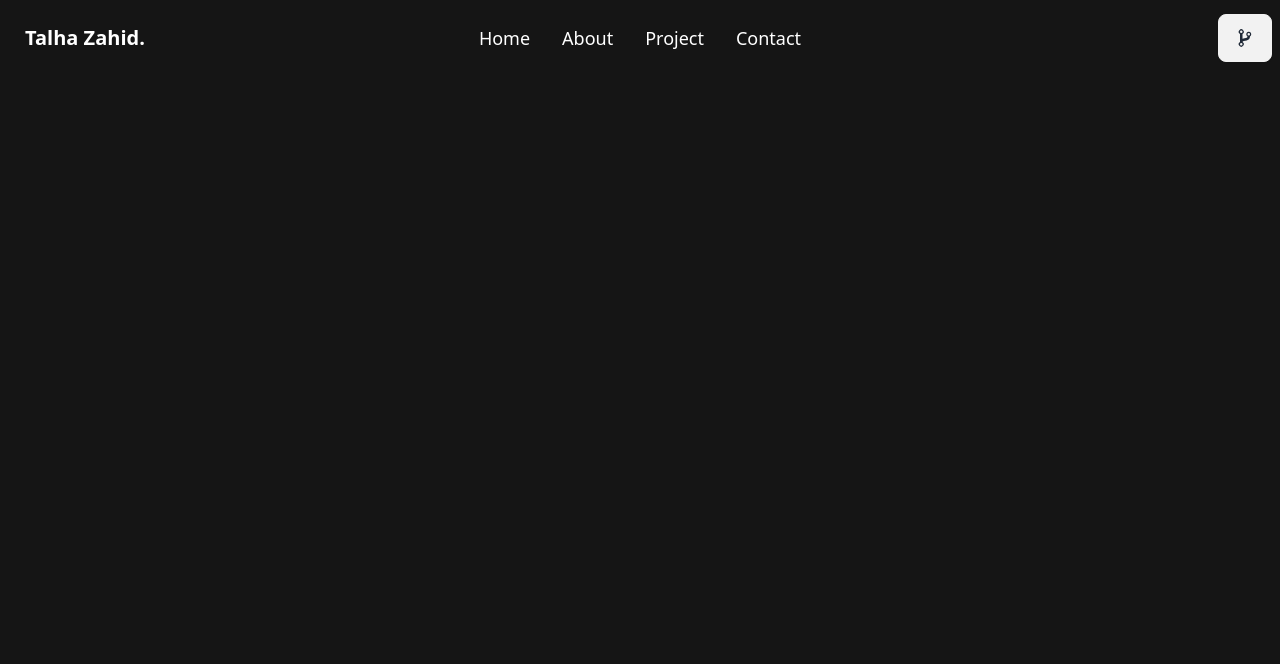
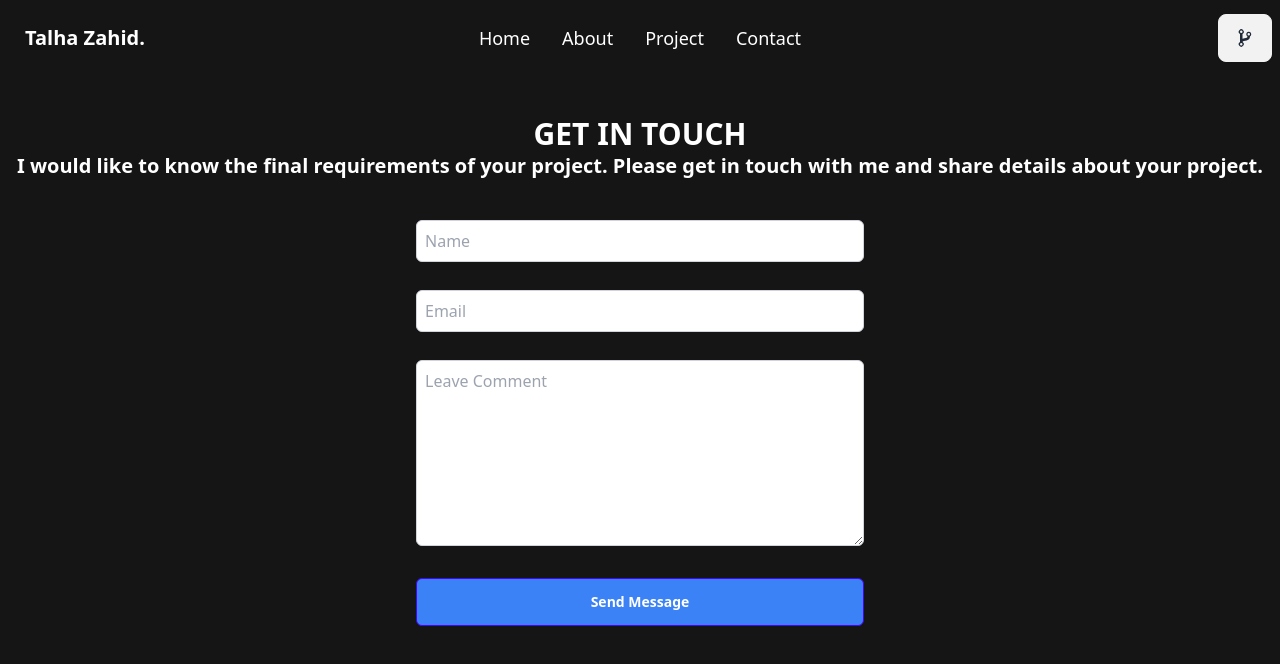
Before and after one commit to talhahzahid/Personal-Portfolio, a React (Vite) app: page /contact in a window 1280 px wide. Shown: the top 664 px of the page. Built offline with nearby package versions, Linux system fonts and the light colour scheme.

Commit message:
Portfolio

```diff
--- a/src/Pages/About.jsx
+++ b/src/Pages/About.jsx
@@ -6,6 +6,18 @@ import { RiTailwindCssFill } from "react-icons/ri";
 import { FaBootstrap } from "react-icons/fa";
 import { GrJs } from "react-icons/gr";
 import { GrReactjs } from "react-icons/gr";
+import { DiNodejs } from "react-icons/di";
+import { SiExpress } from "react-icons/si";
+import { DiMongodb } from "react-icons/di";
+import { FaGitAlt } from "react-icons/fa";
+import { SiDaisyui } from "react-icons/si";
+import { SiAntdesign } from "react-icons/si";
+
+
+
+
+
+
 
 
 
@@ -13,10 +25,10 @@ import { GrReactjs } from "react-icons/gr";
 
 const About = () => {
   return (
-    <div className='bg-[#151515] text-white h-[200vh]'>
+    <div className='bg-[#151515] text-white h-full'>
 
       {/* Introduction myself start */}
-      <div className='flex justify-around flex-wrap items-center pt-[4rem]'>
+      <div className='flex justify-around flex-wrap items-center pt-[4rem] text-center container '>
         <div className='font-semibold'>
           <h1 className='text-center text-3xl'>Know Who <span className='text-[#0e98ba]'>I'M</span> </h1>
           <h2 className='text-2xl mt-4'>
@@ -36,35 +48,56 @@ const About = () => {
 
 
       {/* Skill section started */}
-
       <h1 className='text-3xl text-center mt-7'>Professional Skillset</h1>
-
       <div className='flex justify-center items-center flex-wrap gap-10 first text-[7rem] mt-10'>
-        <div className='border p-4 rounded-sm border-[#0e98ba]'>
+        <div className="border border-[#0e98ba] p-4 rounded-sm transition-transform duration-300 hover:scale-105 hover:bg-[#0066b2] focus-visible:scale-105 focus-visible:bg-[#e0f7fa] cursor-pointer">
           <h1><FaHtml5 /></h1>
         </div>
-        <div className='border p-4 rounded-sm border-[#0e98ba]'>
+        <div className="border border-[#0e98ba] p-4 rounded-sm transition-transform duration-300 hover:scale-105 hover:bg-[#0066b2] focus-visible:scale-105 focus-visible:bg-[#e0f7fa] cursor-pointer">
           <h1><FaCss3Alt /></h1>
         </div>
-        <div className='border p-4 rounded-sm border-[#0e98ba]'>
+        <div className="border border-[#0e98ba] p-4 rounded-sm transition-transform duration-300 hover:scale-105 hover:bg-[#0066b2] focus-visible:scale-105 focus-visible:bg-[#e0f7fa] cursor-pointer">
           <h1> <RiTailwindCssFill /></h1>
         </div>
-        <div className='border p-4 rounded-sm border-[#0e98ba]'>
+        <div className="border border-[#0e98ba] p-4 rounded-sm transition-transform duration-300 hover:scale-105 hover:bg-[#0066b2] focus-visible:scale-105 focus-visible:bg-[#e0f7fa] cursor-pointer">
           <h1><FaBootstrap /></h1>
         </div>
-        <div className='border p-4 rounded-sm border-[#0e98ba]'>
+        <div className="border border-[#0e98ba] p-4 rounded-sm transition-transform duration-300 hover:scale-105 hover:bg-[#0066b2] focus-visible:scale-105 focus-visible:bg-[#e0f7fa] cursor-pointer">
           <h1><GrJs /></h1>
         </div>
       </div>
+      <div className='flex justify-center items-center flex-wrap gap-10 first text-[7rem] mt-10'>
+        <div className="border border-[#0e98ba] p-4 rounded-sm transition-transform duration-300 hover:scale-105 hover:bg-[#0066b2] focus-visible:scale-105 focus-visible:bg-[#e0f7fa] cursor-pointer">
+          <h1><GrReactjs /></h1>
+        </div>
+        <div className="border border-[#0e98ba] p-4 rounded-sm transition-transform duration-300 hover:scale-105 hover:bg-[#0066b2] focus-visible:scale-105 focus-visible:bg-[#e0f7fa] cursor-pointer">
+          <h1><DiNodejs /></h1>
+        </div>
+        <div className="border border-[#0e98ba] p-4 rounded-sm transition-transform duration-300 hover:scale-105 hover:bg-[#0066b2] focus-visible:scale-105 focus-visible:bg-[#e0f7fa] cursor-pointer">
+          <h1> <SiExpress /></h1>
+        </div>
+        <div className="border border-[#0e98ba] p-4 rounded-sm transition-transform duration-300 hover:scale-105 hover:bg-[#0066b2] focus-visible:scale-105 focus-visible:bg-[#e0f7fa] cursor-pointer">
+          <h1><DiMongodb /></h1>
+        </div>
+        <div className="border border-[#0e98ba] p-4 rounded-sm transition-transform duration-300 hover:scale-105 hover:bg-[#0066b2] focus-visible:scale-105 focus-visible:bg-[#e0f7fa] cursor-pointer">
+          <h1><FaGitAlt /></h1>
+        </div>
+      </div>
+      <div className='flex justify-center items-center flex-wrap gap-10 first text-[7rem] mt-10 pb-20'>
+        <div className="border border-[#0e98ba] p-4 rounded-sm transition-transform duration-300 hover:scale-105 hover:bg-[#0066b2] focus-visible:scale-105 focus-visible:bg-[#e0f7fa] cursor-pointer">
+          <h1><SiDaisyui /></h1>
+        </div>
+        <div className="border border-[#0e98ba] p-4 rounded-sm transition-transform duration-300 hover:scale-105 hover:bg-[#0066b2] focus-visible:scale-105 focus-visible:bg-[#e0f7fa] cursor-pointer">
+      <h1>
+        <SiAntdesign />
+      </h1>
+    </div>
 
-
-
-
-
+      </div>
+      {/* Skill section ended*/}
 
 
     </div>
-
   )
 }
 
--- a/src/Pages/Contact.jsx
+++ b/src/Pages/Contact.jsx
@@ -1,9 +1,51 @@
 import React from 'react'
 
 const Contact = () => {
+
+  const clientMessage = (event) => {
+    event.preventDeafault();
+    console.log('hello');
+  }
+
   return (
     <div className='bg-[#151515] text-white h-[100vh]'>
+
+      <div className='text-center pt-10 font-semibold'>
+        <h1 className='text-3xl'>GET IN TOUCH</h1>
+        <h2 className='text-xl'>I would like to know the final requirements of your project. Please get in touch with me and share details about your project.
+        </h2>
       </div>
+      <div className='text-center mt-7'>
+        <form onSubmit={clientMessage} className='flex flex-col items-center'>
+          <input
+            type="text"
+            className='mt-3 w-full max-w-xs sm:max-w-md p-2 rounded-md border border-gray-300 focus:outline-none focus:ring-2 focus:ring-blue-500 text-black'
+            placeholder='Name'
+          />
+          <br />
+          <input
+            type="text"
+            className='mt-1 w-full max-w-xs sm:max-w-md p-2 rounded-md border border-gray-300 focus:outline-none focus:ring-2 focus:ring-blue-500 text-black'
+            placeholder='Email'
+          />
+          <br />
+          <textarea
+            className='mt-1 w-full max-w-xs sm:max-w-md p-2 rounded-md border border-gray-300 focus:outline-none focus:ring-2 focus:ring-blue-500 text-black'
+            placeholder='Leave Comment'
+            rows={7}
+          />
+          <br />
+          <button
+            type="submit"
+            className='btn btn-primary mt-2 w-full max-w-xs sm:max-w-md p-2 rounded-md bg-blue-500 text-white hover:bg-blue-600 focus:outline-none'
+          >
+            Send Message
+          </button>
+        </form>
+      </div>
+
+
+    </div>
 
   )
 }
```
